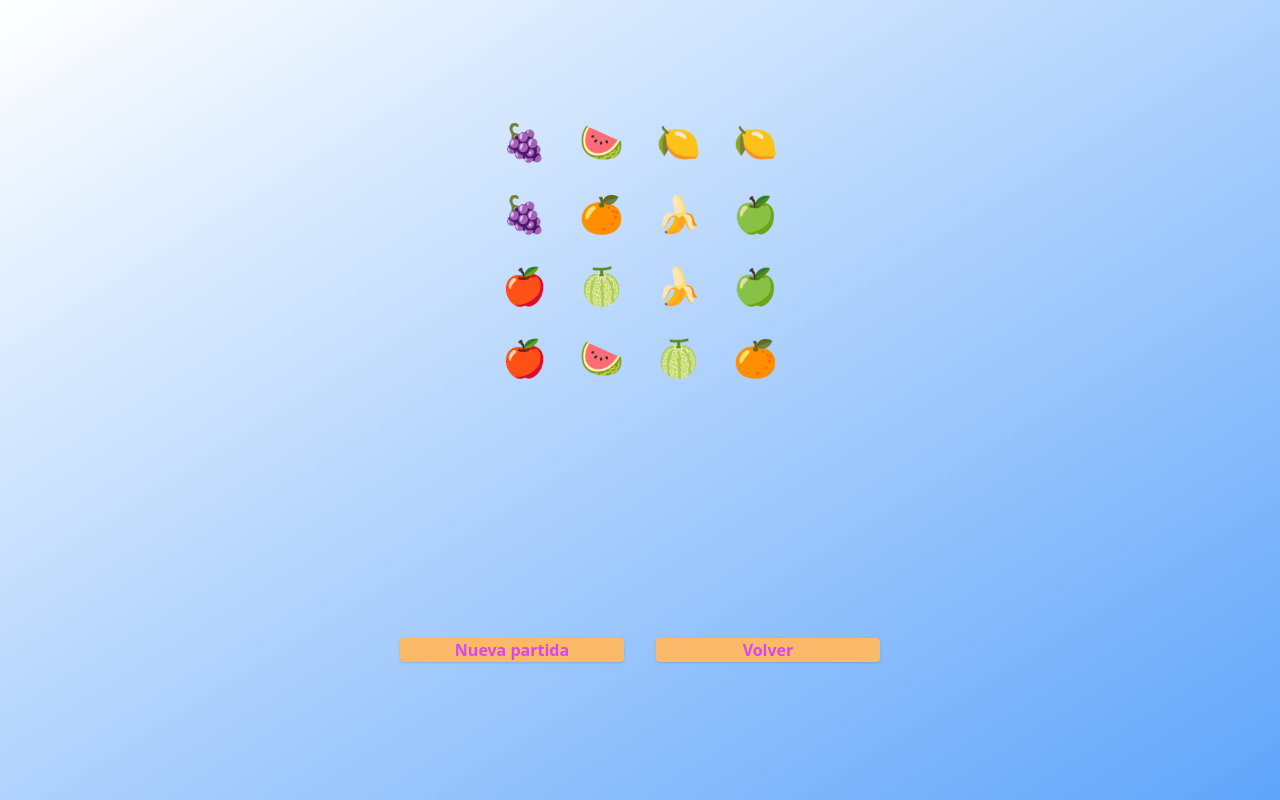
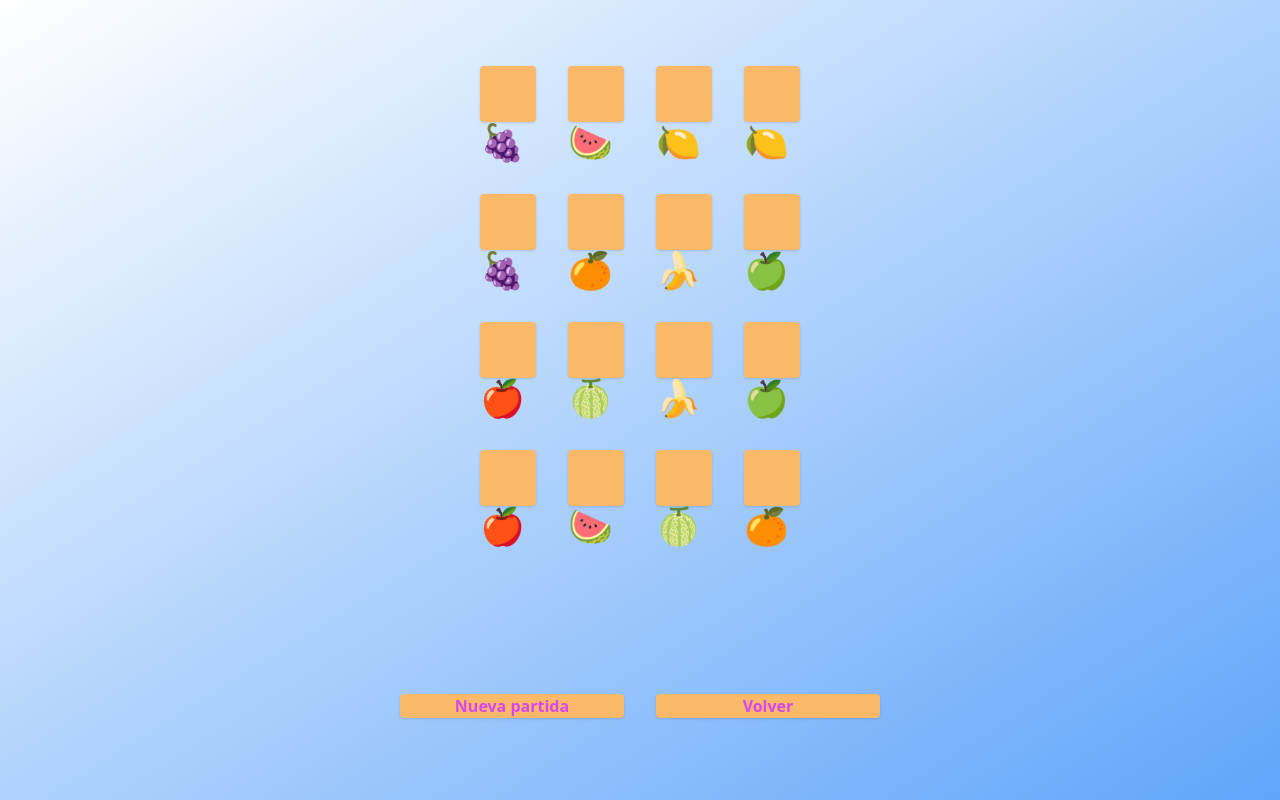
Before and after one commit to Dagore-dev/react-memory-game, a React (Vite) app: page /new/1 in a window 1280 px wide. Built offline with nearby package versions, Linux system fonts and the light colour scheme.

Commit message:
MemoryCard && choices state

```diff
--- a/src/components/Board.tsx
+++ b/src/components/Board.tsx
@@ -1,4 +1,5 @@
-import Emoji from './Emoji'
+import React, { useEffect, useState } from 'react'
+import MemoryCard from './MemoryCard'
 
 interface Props {
   elements: string[]
@@ -6,10 +7,40 @@ interface Props {
 
 export default function Board (props: Props): JSX.Element {
   const { elements } = props
+  const [choiceOne, setChoiceOne] = useState<string | undefined>()
+  const [choiceTwo, setChoiceTwo] = useState<string | undefined>()
+
+  // REMOVE LATER
+  useEffect(() => {
+    console.log('1:', choiceOne, '2:', choiceTwo)
+  })
+
+  function handleClick (e: React.MouseEvent): void {
+    const { target } = e
+    const div = target as HTMLDivElement
+    const emoji = div.nextElementSibling?.textContent ?? undefined
+
+    if (choiceOne != null) {
+      setChoiceTwo(emoji)
+    } else {
+      setChoiceOne(emoji)
+    }
+
+    // REMOVE LATER
+    console.log(emoji)
+  }
 
   return (
     <div className='grid grid-cols-4 text-4xl gap-8'>
-      {elements.map(element => <Emoji key={crypto.randomUUID()} symbol={element} />)}
+      {elements.map(element => {
+        return (
+          <MemoryCard
+            key={crypto.randomUUID()}
+            symbol={element}
+            onClick={handleClick}
+          />
+        )
+      })}
     </div>
   )
 }
--- /dev/null
+++ b/src/components/MemoryCard.tsx
@@ -0,0 +1,18 @@
+import Emoji from './Emoji'
+
+interface Props {
+  label?: string
+  symbol: string
+  onClick: React.MouseEventHandler<HTMLDivElement>
+}
+
+export default function MemoryCard (props: Props): JSX.Element {
+  const { label, symbol, onClick } = props
+
+  return (
+    <span>
+      <div onClick={onClick} className='w-14 h-14 bg-[var(--option-color)] rounded shadow' />
+      <Emoji symbol={symbol} label={label} />
+    </span>
+  )
+}
```
